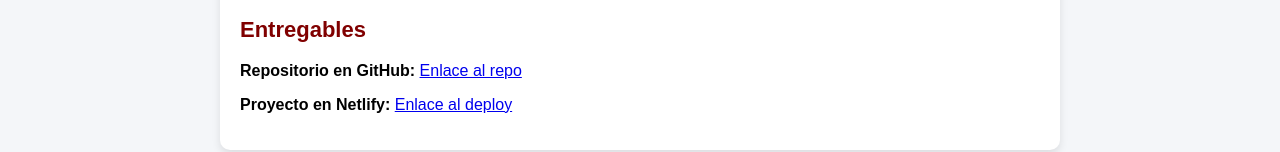
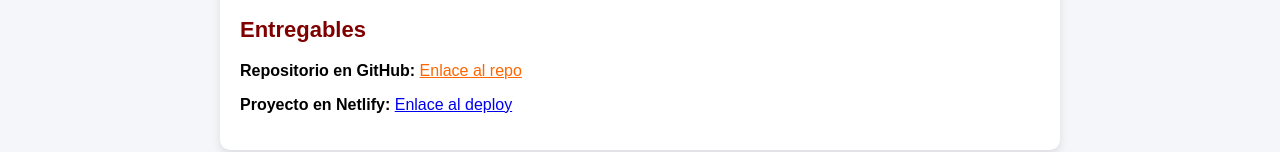
Before and after one commit to realesGoD/Proyectocuc1-1, a plain HTML site: page index.html in a window 1280 px wide. In both pictures the pointer is over the link "Enlace al repo". Shown: the part 711-863 px from the top of the page. Drawn offline with Linux system fonts and the light colour scheme.

Commit message:
Agrego efecto hover a los enlaces

```diff
--- a/index.html
+++ b/index.html
@@ -34,6 +34,11 @@ h2 {
   font-size: 22px;
   font-weight: bold;
 }
+a:hover {
+  color: #ff6600;
+  text-decoration: underline;
+}
+
   </style>
 </head>
 <body>
```
